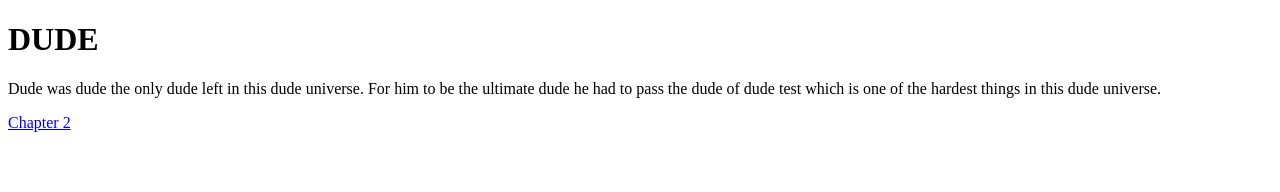
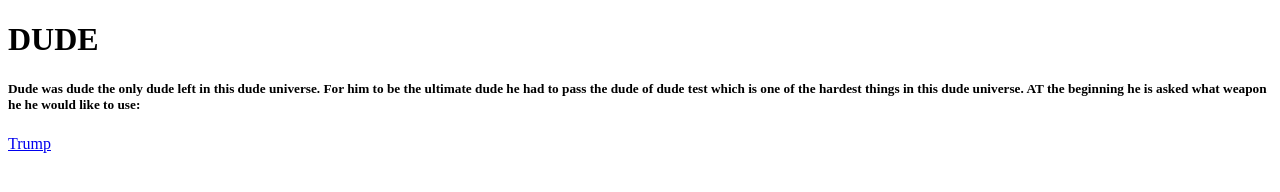
Before and after one commit to DUDE2009/MY_FIRST_WEBSITE, a plain HTML site: page index.html in a window 1280 px wide. Drawn offline with Linux system fonts and the light colour scheme.

Commit message:
DUDE
TRUMP

```diff
--- a/index.html
+++ b/index.html
@@ -7,10 +7,14 @@
 </head>
 <body>
     <h1>DUDE</h1>
-    <P>Dude was dude the only dude left in this dude universe. For him to be the ultimate dude he had to pass the dude
-       of dude test which is one of the hardest things in this dude universe.</P>
+    <P><h5>Dude was dude the only dude left in this dude universe. For him to be
+        the ultimate dude he had to pass the dude of dude test which is one
+        of the hardest things in this dude universe. AT the beginning he is
+        asked what weapon he he would like to use:</h5> </P>
 
-    <a href="chap-2.html">Chapter 2</a>
+    <a href="Salmon"></a>
+    <a href="Knife"></a>
+    <a href="Trump.html">Trump</a>
 
 </body>
 </html>
```
Also changed, not shown: Trump.html (renamed from chap-2.html, +1 -1 lines).
